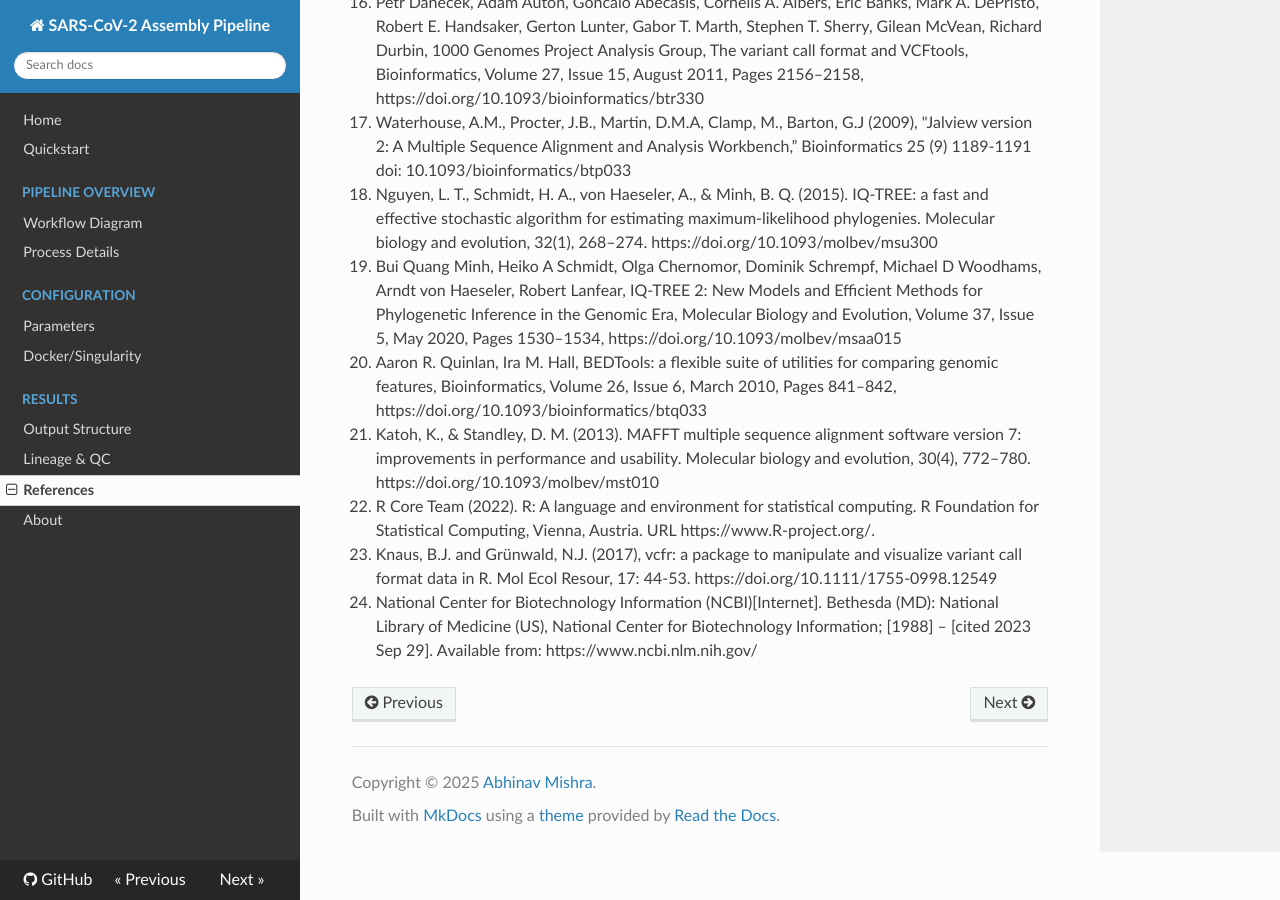
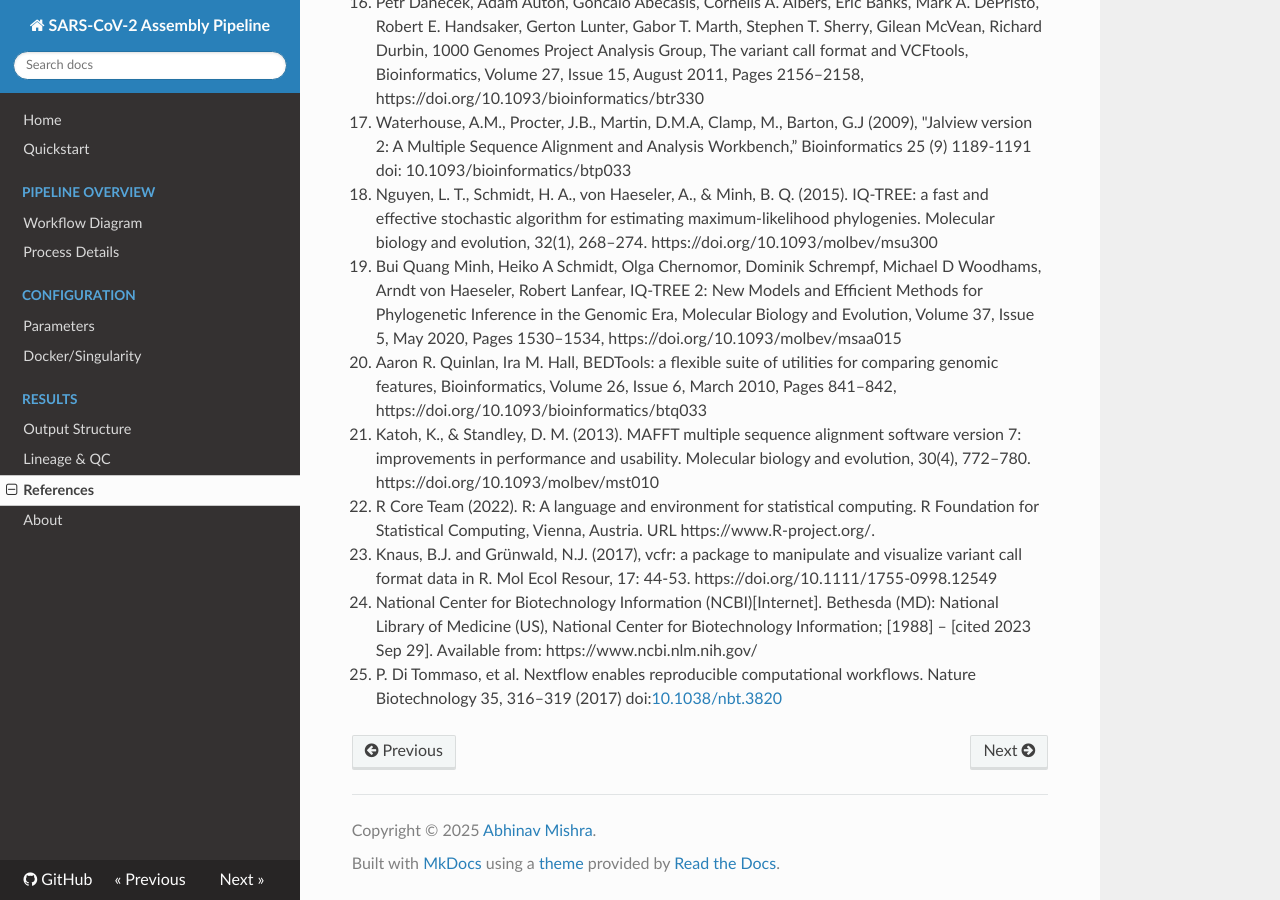
Before and after one commit to bibymaths/nf-illumina2lineage, an MkDocs documentation site: the page built from docs/references.md, in a window 1280 px wide and 900 px high, scrolled down 1153 px. Built offline with MkDocs 1.6.1, drawn with Linux system fonts in a browser that asks for light colours; nearby versions of some CDN libraries.

Commit message:
Add Nextflow badge to documentation and update references

```diff
--- a/docs/references.md
+++ b/docs/references.md
@@ -55,3 +55,4 @@
 24. National Center for Biotechnology Information (NCBI)[Internet]. Bethesda (MD): National Library of
 Medicine (US), National Center for Biotechnology Information; [1988] – [cited 2023 Sep 29]. Available from:
 https://www.ncbi.nlm.nih.gov/
+25. P. Di Tommaso, et al. Nextflow enables reproducible computational workflows. Nature Biotechnology 35, 316–319 (2017) doi:[10.1038/nbt.3820](http://www.nature.com/nbt/journal/v35/n4/full/nbt.3820.html)
```
Also changed, not shown: README.md (+3 -0 lines), docs/index.md (+3 -0 lines).
